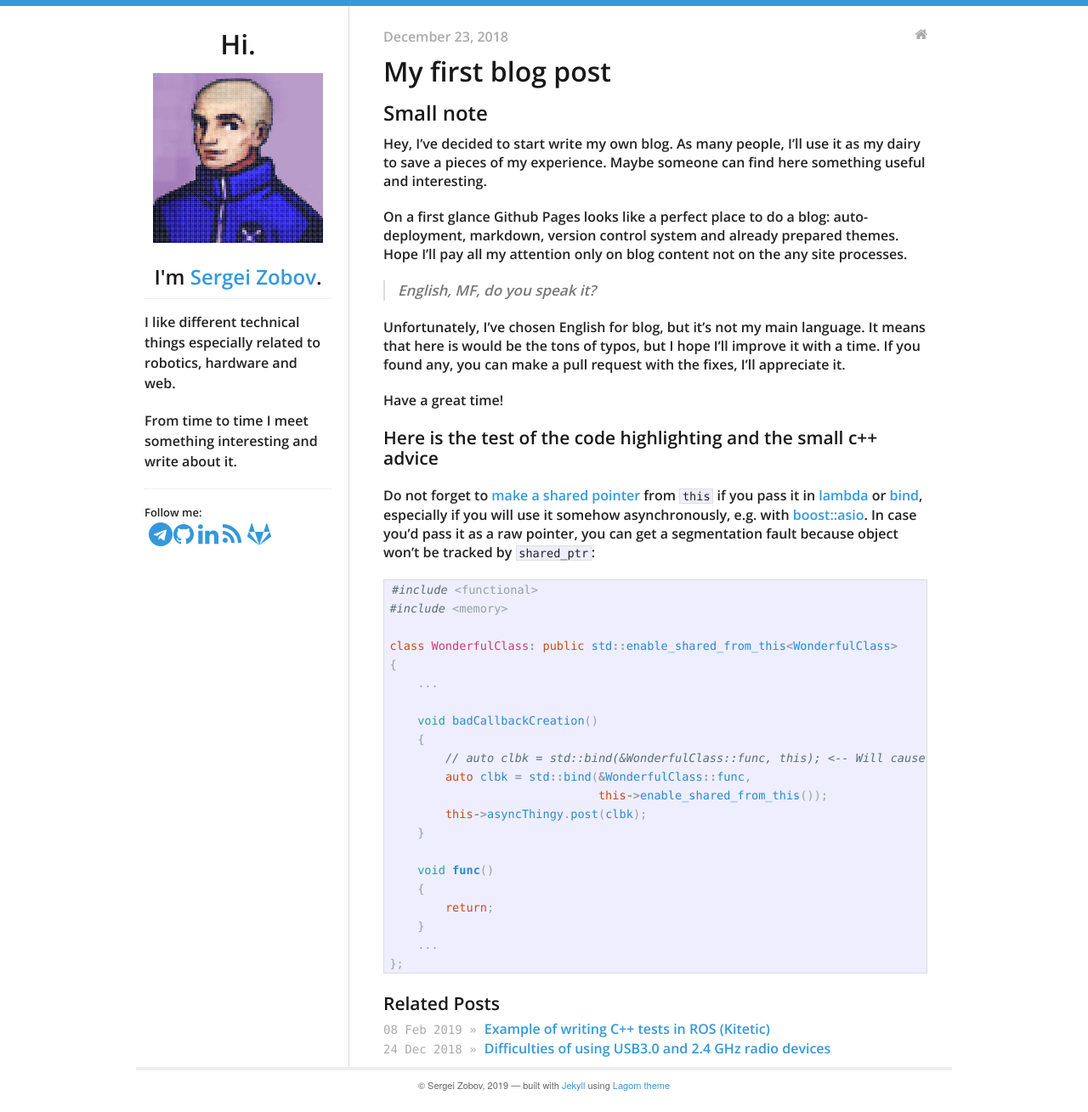
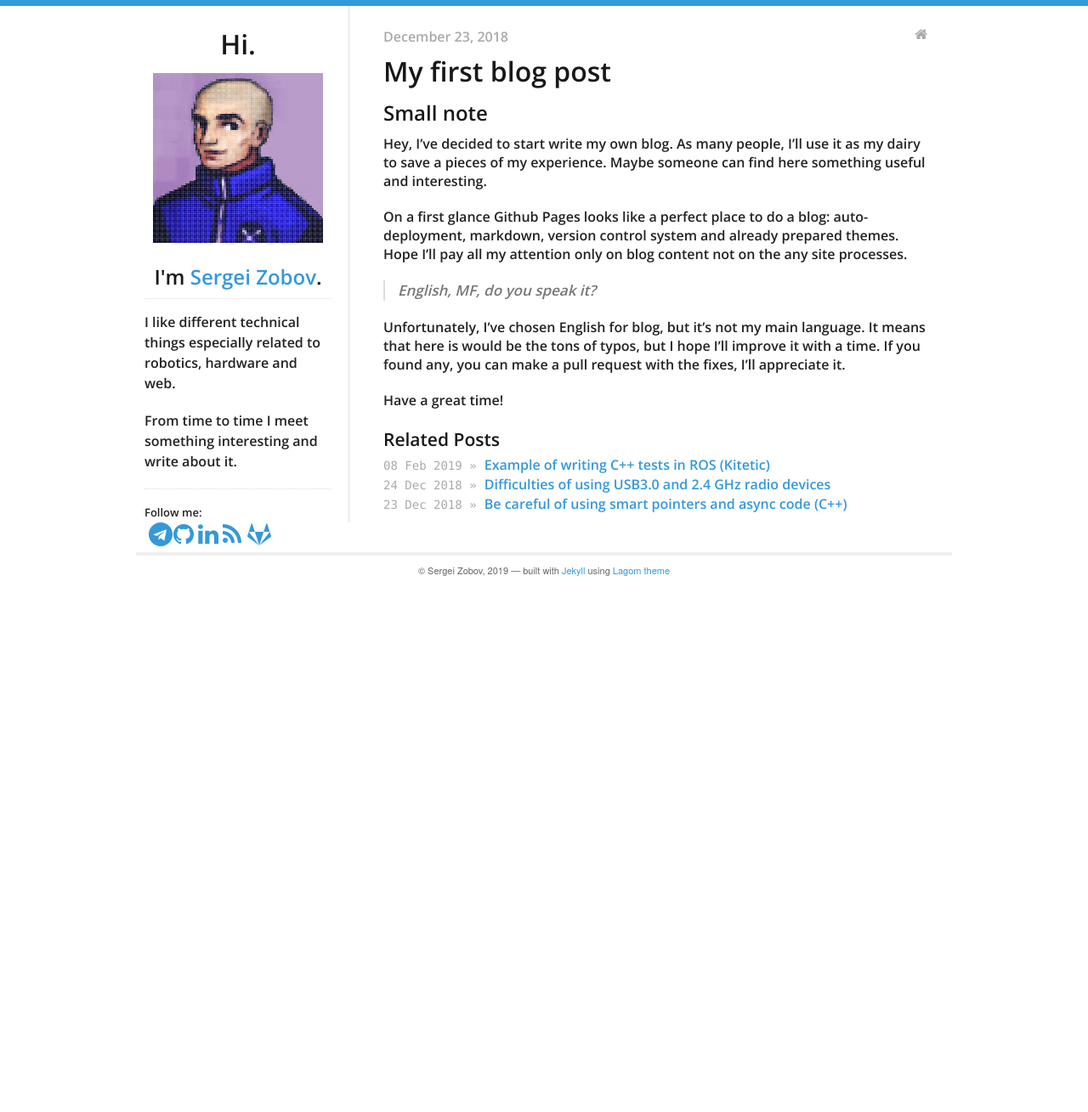
Before and after one commit to szobov/szobov.github.io, a Jekyll site: the page built from _posts/2018-12-23-first-post.md, in a window 1280 px wide. Shown: the whole page at 85% size. Built offline with Jekyll 4.4.1, drawn with Linux system fonts in a browser that asks for light colours; after the commit the page ends 907 px from its top, so only the background shows below that.

Commit message:
Divide first post on two different posts

```diff
--- a/_posts/2018-12-23-first-post.md
+++ b/_posts/2018-12-23-first-post.md
@@ -5,8 +5,6 @@ categories:
 - blog
 tags:
 - blog
-- c++
-- shared_ptr
 ---
 
 # {{ page.title }}
@@ -22,32 +20,3 @@ On a first glance Github Pages looks like a perfect place to do a blog: auto-dep
 Unfortunately, I've chosen English for blog, but it's not my main language. It means that here is would be the tons of typos, but I hope I'll improve it with a time. If you found any, you can make a pull request with the fixes, I'll appreciate it.
 
 Have a great time!
-
-### Here is the test of the code highlighting and the small c++ advice
-
-Do not forget to [make a shared pointer](https://en.cppreference.com/w/cpp/memory/enable_shared_from_this) from `this` if you pass it in [lambda](https://en.cppreference.com/w/cpp/language/lambda) or [bind](https://en.cppreference.com/w/cpp/utility/functional/bind), especially if you will use it somehow asynchronously, e.g. with [boost::asio](https://www.boost.org/doc/libs/1_69_0/doc/html/boost_asio.html). In case you'd pass it as a raw pointer, you can get a segmentation fault because object won't be tracked by `shared_ptr`:
-
-{% highlight c++ %}
-#include <functional>
-#include <memory>
-
-class WonderfulClass: public std::enable_shared_from_this<WonderfulClass>
-{
-    ...
-
-    void badCallbackCreation()
-    {
-        // auto clbk = std::bind(&WonderfulClass::func, this); <-- Will cause a sigfault
-        auto clbk = std::bind(&WonderfulClass::func,
-                              this->enable_shared_from_this());
-        this->asyncThingy.post(clbk);
-    }
-
-    void func()
-    {
-        return;
-    }
-    ...
-};
-
-{% endhighlight %}
```
Also changed, not shown: _posts/2018-12-23-smart-pointers-and-async-code.md (added, +46 -0 lines).
